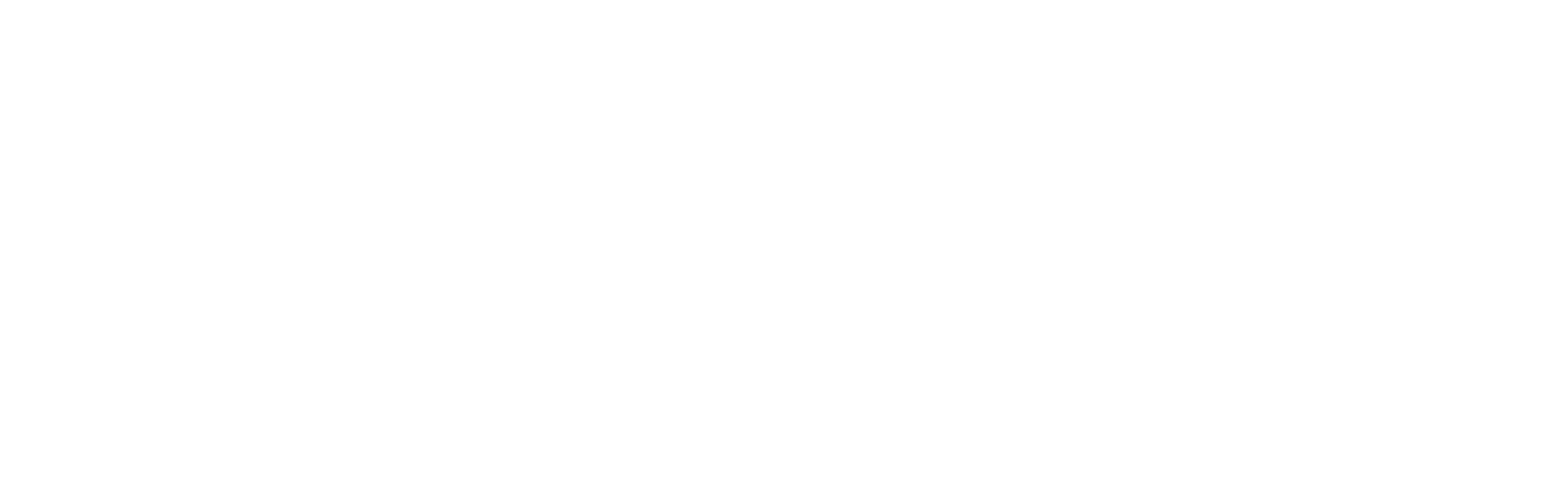
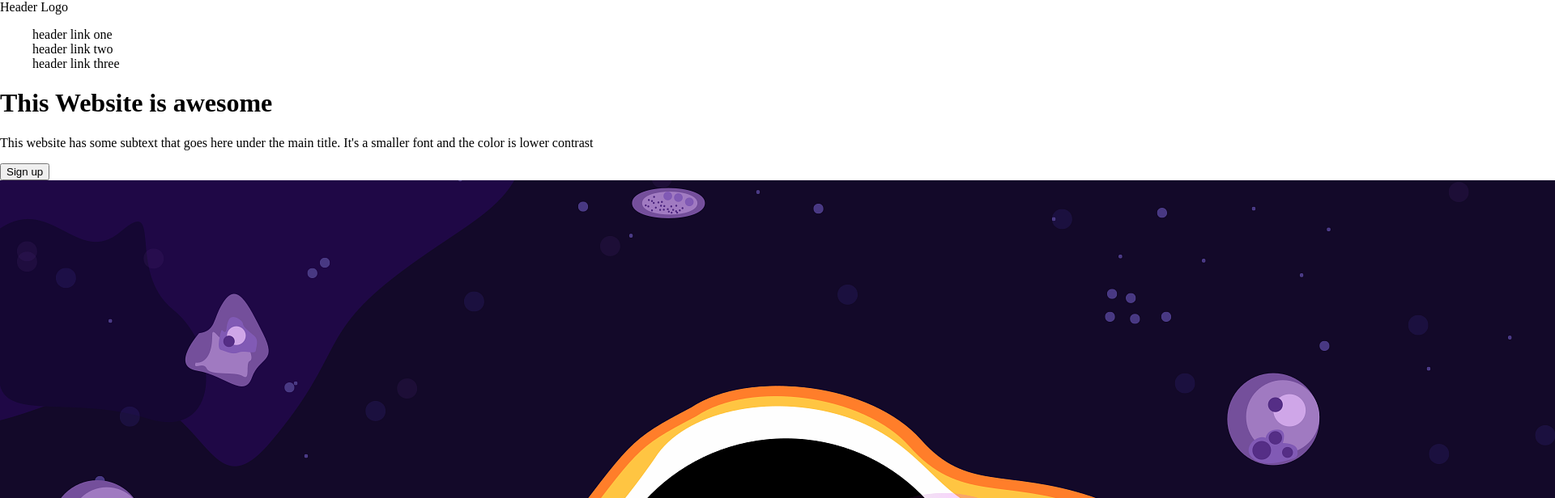
Before and after one commit to Occidits/basic-landpage, a plain HTML site: page index.html in a window 1280 px wide. Shown: the top 616 px of the page at 81% size, 1920 px wide, since content can reach past the window. Drawn offline with Linux system fonts and the light colour scheme.

Commit message:
Initial header and css reset

```diff
--- a/css/style.css
+++ b/css/style.css
@@ -0,0 +1,14 @@
+/* CSS Reset */
+body {
+  margin: 0;
+  padding: 0;
+  box-sizing: border-box;
+}
+
+a {
+  text-decoration: none;
+}
+
+li {
+  list-style: none;
+}
--- a/index.html
+++ b/index.html
@@ -9,7 +9,31 @@
 </head>
 
 <body>
-
+    <header>
+        <div class="header-links">
+            <div>
+                <div>Header Logo</div>
+            </div>
+            <div>
+                <ul>
+                    <li>header link one</li>
+                    <li>header link two</li>
+                    <li>header link three</li>
+                </ul>
+            </div>
+        </div>
+        <div class="header-content">
+            <div>
+                <h1>This Website is awesome</h1>
+                <p>This website has some subtext that goes here under the main title.
+                    It's a smaller font and the color is lower contrast</p>
+                <button class="header-button">Sign up</button>
+            </div>
+            <div>
+                <img class="header-img" src="./img/black_hole.png" alt="An black hole image">
+            </div>
+        </div>
+    </header>
 </body>
 
 </html>
```
Also changed, not shown: img/black_hole.png (added).
